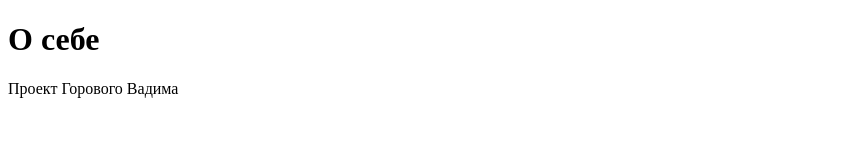
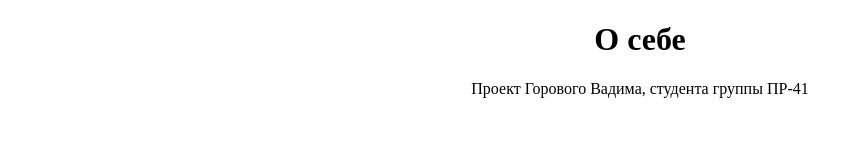
Before and after one commit to vadossus/prakt4_TRPO_Gorovoy, a plain HTML site: page index.html in a window 1280 px wide. Shown: the whole page, without its empty margins (0-863 px from the left). Drawn offline with Linux system fonts and the light colour scheme.

Commit message:
Изменение index.html, style.css

```diff
--- a/index.html
+++ b/index.html
@@ -8,6 +8,6 @@
 </head>
 <body>
     <h1>О себе</h1>
-    <p>Проект Горового Вадима</p>
+    <p>Проект Горового Вадима, студента группы ПР-41</p>
 </body>
 </html>
--- a/style.css
+++ b/style.css
@@ -1,3 +1,5 @@
 body {
     font-family: 'Times New Roman', Times, serif;
+    text-align: center;
+    text-shadow: none;
 }
```
